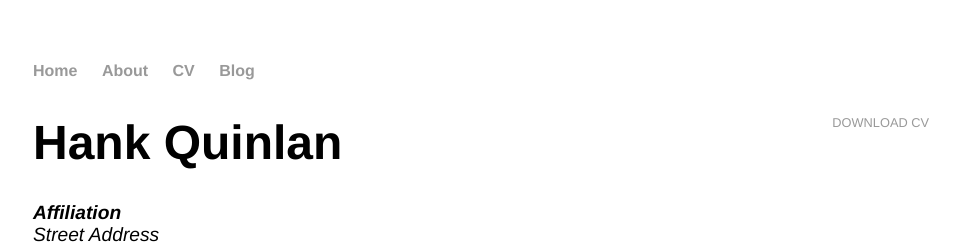
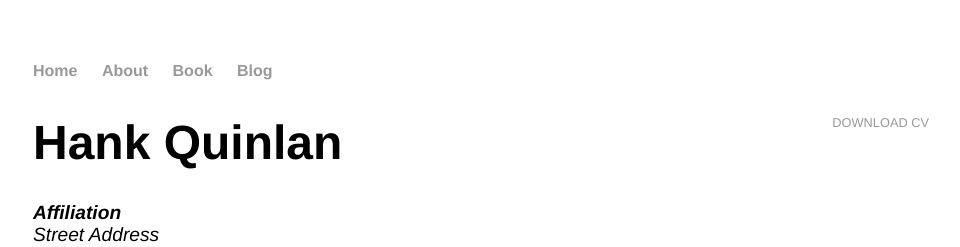
Before and after one commit to RasmusBurge/RasmusBurge, a Jekyll site: the page built from book/index.html, in a window 1280 px wide. Shown: the top 247 px of the page, without its empty margins (159-1119 px from the left). Built offline with Jekyll 4.4.1, drawn with Linux system fonts in a browser that asks for light colours.

Commit message:
add book

```diff
--- a/_layouts/default.html
+++ b/_layouts/default.html
@@ -13,7 +13,7 @@
 <ul>
 <li><a href="/">Home</a></li>
 <li><a href="/about">About</a></li>
-<li><a href="/cv">CV</a></li>
+<li><a href="/book">Book</a></li>
 <li><a href="/blog">Blog</a></li>
 </ul>
     </nav>
```
Also changed, not shown: book/index.html (renamed from cv/index.html).
